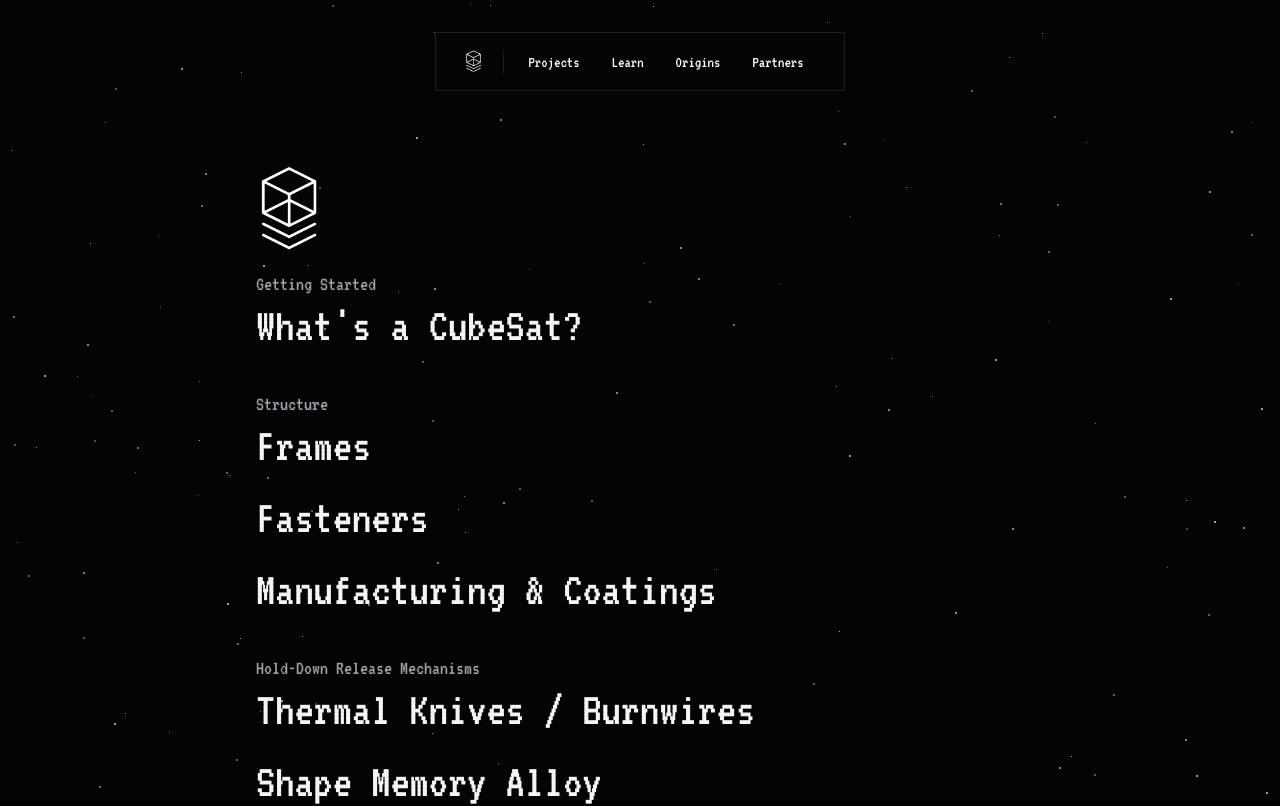
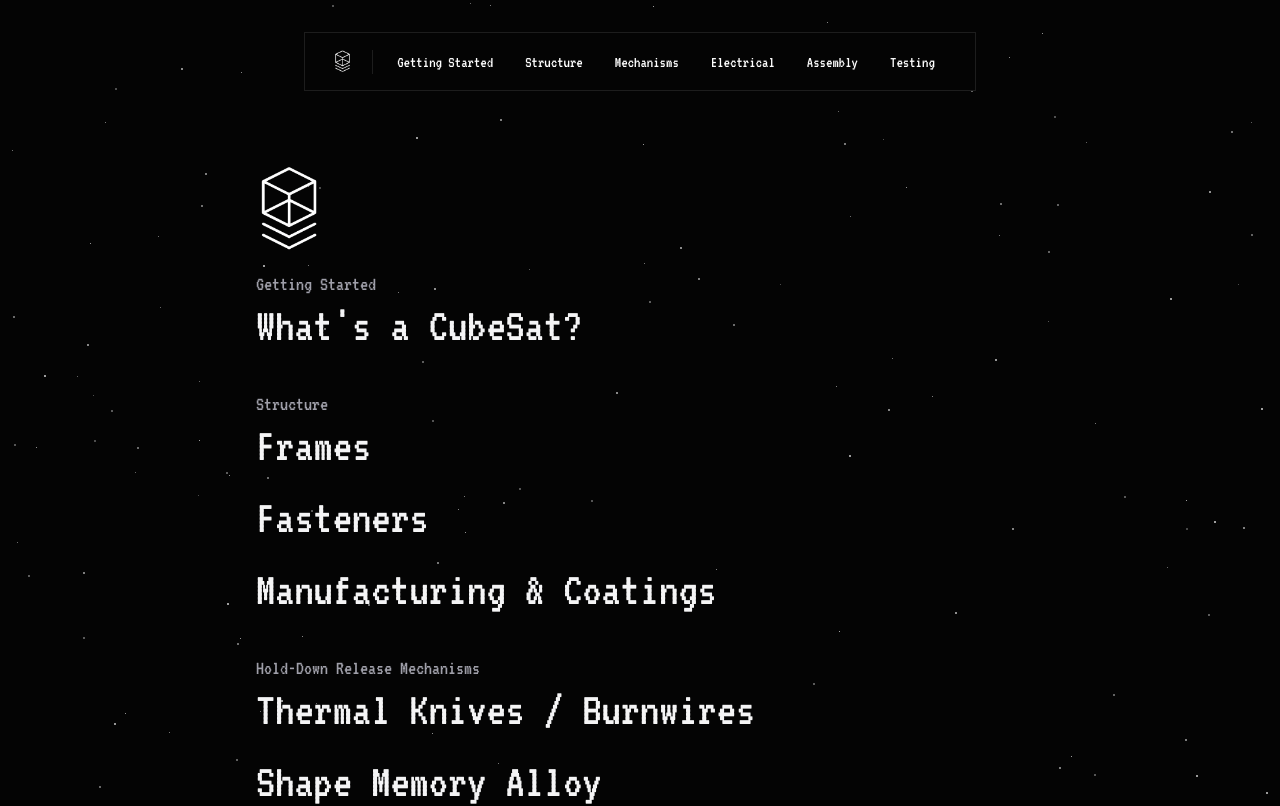
Before and after one commit to CubeSource/website-resources, a Next.js app in the folder resources/: page / in a window 1280 px wide. Shown: the top 806 px of the page. Built offline with nearby package versions, Linux system fonts and the light colour scheme.

Commit message:
tweaked nav to categories.ts content

```diff
--- a/resources/components/Nav.tsx
+++ b/resources/components/Nav.tsx
@@ -1,6 +1,8 @@
 import Image from "next/image";
+import Link from "next/link";
 import React, { useState, useEffect, ReactNode } from "react";
 import { vt323 } from "../lib/fonts";
+import { categories } from "../data/categories";
 
 interface NavLink {
   href: string;
@@ -19,13 +21,27 @@ interface NavLinkProps {
 }
 
 export default function NavBar() {
-  // Navigation links data
-  const navLinks: NavLink[] = [
-    { href: "#projects", label: "Projects", about: "View our portfolio of the projects we've done for nonprofits and other clubs." },
-    { href: "#learn", label: "Learn", about: "Check out our educational resources and guides for web development and design." },
-    { href: "#origins", label: "Origins", about: "Read about our history, executive team, and founding philosophy." },
-    { href: "#partners", label: "Partners", about: "Meet the collaborators, sponsors, and nonprofit partners we work with." }
-  ];
+  // Navigation links data - derived from categories
+  const navLinks: NavLink[] = categories.map((category) => {
+    // Shorten category names for nav
+    const shortNames: Record<string, string> = {
+      "Getting Started": "Getting Started",
+      "Structure": "Structure",
+      "Hold-Down Release Mechanisms": "Mechanisms",
+      "Electrical Power Systems (EPS)": "Electrical",
+      "Assembly": "Assembly",
+      "Environmental Testing": "Testing"
+    };
+
+    // Get the first item's route as the href, or use a hash-based anchor
+    const href = category.items.length > 0 ? category.items[0].route : `#${category.name.toLowerCase().replace(/\s+/g, '-')}`;
+
+    return {
+      href,
+      label: shortNames[category.name] || category.name,
+      about: category.items.length > 0 ? category.items[0].description : undefined
+    };
+  });
 
   // Social media links
   const socialLinks: SocialLink[] = [
@@ -58,7 +74,7 @@ export default function NavBar() {
   // Custom NavLink component with a white animated underline effect
   const NavLink = ({ href, children }: NavLinkProps) => {
     return (
-      <a
+      <Link
         href={href}
         className={`${vt323.className} text-white px-4 relative group inline-block`}
       >
@@ -68,7 +84,7 @@ export default function NavBar() {
             className="absolute left-0 bottom-[1px] w-full h-0.5 transform scale-x-0 transition-transform duration-300 origin-right group-hover:scale-x-100 bg-white"
           />
         </span>
-      </a>
+      </Link>
     );
   };
 
@@ -146,13 +162,12 @@ export default function NavBar() {
                     transitionDelay: menuOpen ? `${(index * 75) + 100}ms` : '0ms'
                   }}
                 >
-                  <a
+                  <Link
                     href={link.href}
                     className={`${vt323.className} block py-3 px-2 text-2xl text-white hover:bg-white/10 transition-colors`}
-                    onClick={(e: React.MouseEvent<HTMLAnchorElement>) => {
-                      // Prevent default to avoid navigation
-                      e.preventDefault();
-                      // Add logic to handle the navigation if needed
+                    onClick={() => {
+                      // Close menu on navigation
+                      setMenuOpen(false);
                     }}
                   >
                     {link.label}
@@ -161,13 +176,13 @@ export default function NavBar() {
                         {link.about}
                       </span>
                     )}
-                  </a>
+                  </Link>
                 </li>
               ))}
             </ul>
 
             {/* Social media links row */}
-            <div className={`flex px-2 space-x-8 mt-4 transition-all duration-300 ease-in-out ${
+            {/* <div className={`flex px-2 space-x-8 mt-4 transition-all duration-300 ease-in-out ${
               menuOpen ? 'opacity-100 translate-y-0' : 'opacity-0 translate-y-4'
             }`} style={{ transitionDelay: menuOpen ? '500ms' : '0ms' }}>
               {socialLinks.map((link, index) => (
@@ -185,7 +200,7 @@ export default function NavBar() {
                   {link.label}
                 </a>
               ))}
-            </div>
+            </div> */}
           </div>
         </div>
       </div>
```
